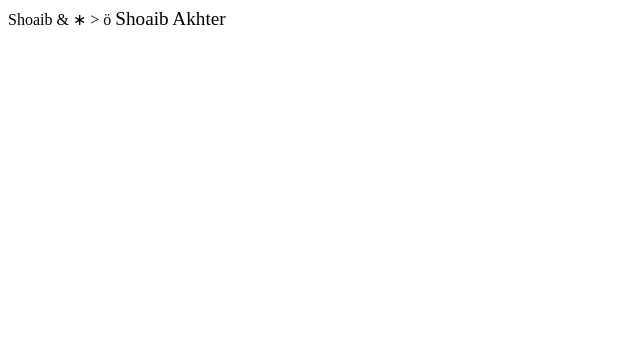
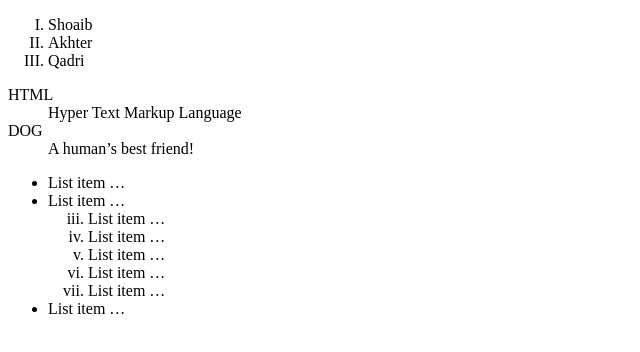
Before and after one commit to engineershoaibakhter/Web-App-Development-Course, a plain HTML site: page shoaib.html in a window 1280 px wide. Shown: the whole page, without its empty margins (0-640 px from the left). Drawn offline with Linux system fonts and the light colour scheme.

Commit message:
how to create a variety of lists.

```diff
--- a/shoaib.html
+++ b/shoaib.html
@@ -7,8 +7,31 @@
 </head>
 <body>
     <div>
-        Shoaib &amp; &lowast;&nbsp;&gt;  &ouml;
-<big>Shoaib Akhter</big>
+        <ol type="I">
+            <li>Shoaib</li>
+            <li>Akhter</li>
+            <li>Qadri</li>
+        </ol>
+        <DL>
+            <DT> HTML </DT>
+            <DD> Hyper Text Markup Language </DD>
+            <DT> DOG </DT>
+            <DD> A human’s best friend!</DD>
+            </DL>
+            <UL TYPE = “square”>
+                <LI> List item …</LI>
+                <LI> List item …
+                <OL TYPE="i" START="3">
+                <LI> List item …</LI>
+                <LI> List item …</LI>
+                <LI> List item …</LI>
+                <LI> List item …</LI>
+                <LI> List item …</LI>
+                </OL>
+                </LI>
+                <LI> List item …</LI>
+                </UL>
+
     </div>
 </body>
 </html>
```
Also changed, not shown: 1 other file.
